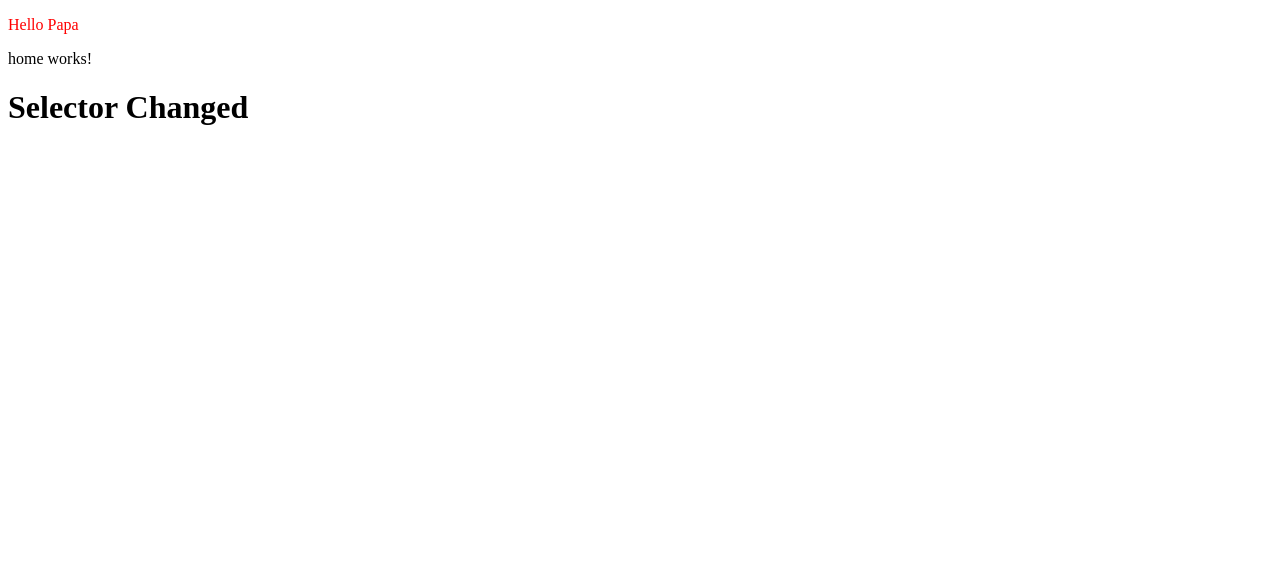
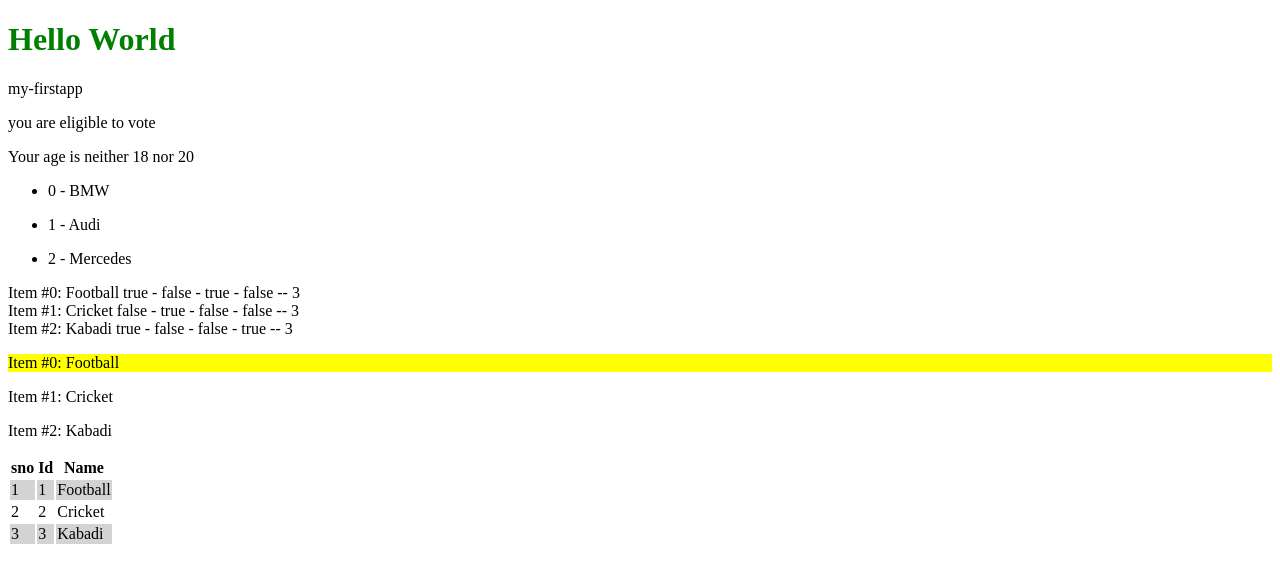
Before and after one commit to iamvsz/my-firstapp, an Angular app: page / in a window 1280 px wide. Shown: the top 582 px of the page. Built offline with nearby package versions, Linux system fonts and the light colour scheme.

Commit message:
control flow statements

```diff
--- a/src/app/app.html
+++ b/src/app/app.html
@@ -1,2 +1,61 @@
 <h1> Hello World</h1>
 {{ title }}
+
+@if (age > 18) {
+<p>you are eligible to vote</p>
+}@else if(age == 18) {
+<p>Welcome for the first time</p>
+}@else {
+<p>You are not eligible to vote</p>
+}
+
+@switch (age) {
+@case (18) {
+<p>Your age is 18</p>
+}
+@case (20) {
+<p>Your age is 20</p>
+}
+@default {
+<p>Your age is neither 18 nor 20</p>
+}
+
+}
+
+@for (item of carlist; track item) {
+<ul>
+    <li>
+        {{ $index }} - {{ item }}
+    </li>
+</ul>
+}
+
+@for (item of sports; track item.id; let idx = $index, e = $even, o = $odd, f = $first, l = $last, c = $count) {
+    Item #{{ idx }}: {{ item.name }} {{e}} - {{o}} - {{f}} - {{l}} -- {{c}}<br>
+}
+
+@for (item of sports; track item.id; let idx = $index, f = $first) {
+    <p [style.backgroundColor]="f ? 'yellow' : 'white'">
+        Item #{{ idx }}: {{ item.name }}
+    </p>
+}
+
+
+<table>
+    <thead>
+        <tr>
+            <th>sno</th>
+            <th>Id</th>
+            <th>Name</th>
+        </tr>
+    </thead>
+    <tbody>
+        @for (item of sports; track item.id; let idx = $index, e = $even) {
+        <tr [style.backgroundColor]="e ? 'lightgray' : 'white'">
+            <td>{{ idx + 1 }}</td>
+            <td>{{ item.id }}</td>
+            <td>{{ item.name }}</td>
+        </tr>
+        }
+    </tbody>
+</table>
--- a/src/app/app.ts
+++ b/src/app/app.ts
@@ -9,4 +9,13 @@ import { RouterOutlet } from '@angular/router';
 })
 export class App {
   title: string = 'my-firstapp';
+  age = 88;
+
+  carlist = ['BMW', 'Audi', 'Mercedes' ];
+
+    sports=[
+    {id:1,name:'Football'},
+    {id:2,name:'Cricket'},
+    {id:3,name:'Kabadi'}]
+
 }
--- a/src/app/home/home.ts
+++ b/src/app/home/home.ts
@@ -1,11 +1,10 @@
 import { Component } from '@angular/core';
 
 @Component({
-  selector: '[x]',
+  selector: 'app-home',
   imports: [],
   templateUrl: './home.html',
   styleUrl: './home.css',
 })
 export class Home {
-
 }
--- a/src/index.html
+++ b/src/index.html
@@ -15,10 +15,11 @@
 </head>
 
 <body>
-  <p class="myclass">Hello Papa</p>
+  <!-- <p class="myclass">Hello Papa</p> -->
   <!-- <x></x> tag selector -->
   <!-- <div class="x"></div> class selector -->
-   <div x></div> <!-- attribute selector -->
+   <!-- <div x></div> attribute selector -->
+  <app-root></app-root>
 </body>
 
 </html>
--- a/src/main.ts
+++ b/src/main.ts
@@ -3,5 +3,5 @@ import { appConfig } from './app/app.config';
 import { App } from './app/app';
 import { Home } from './app/home/home';
 
-bootstrapApplication(Home, appConfig)
+bootstrapApplication(App, appConfig)
   .catch((err) => console.error(err));
```
